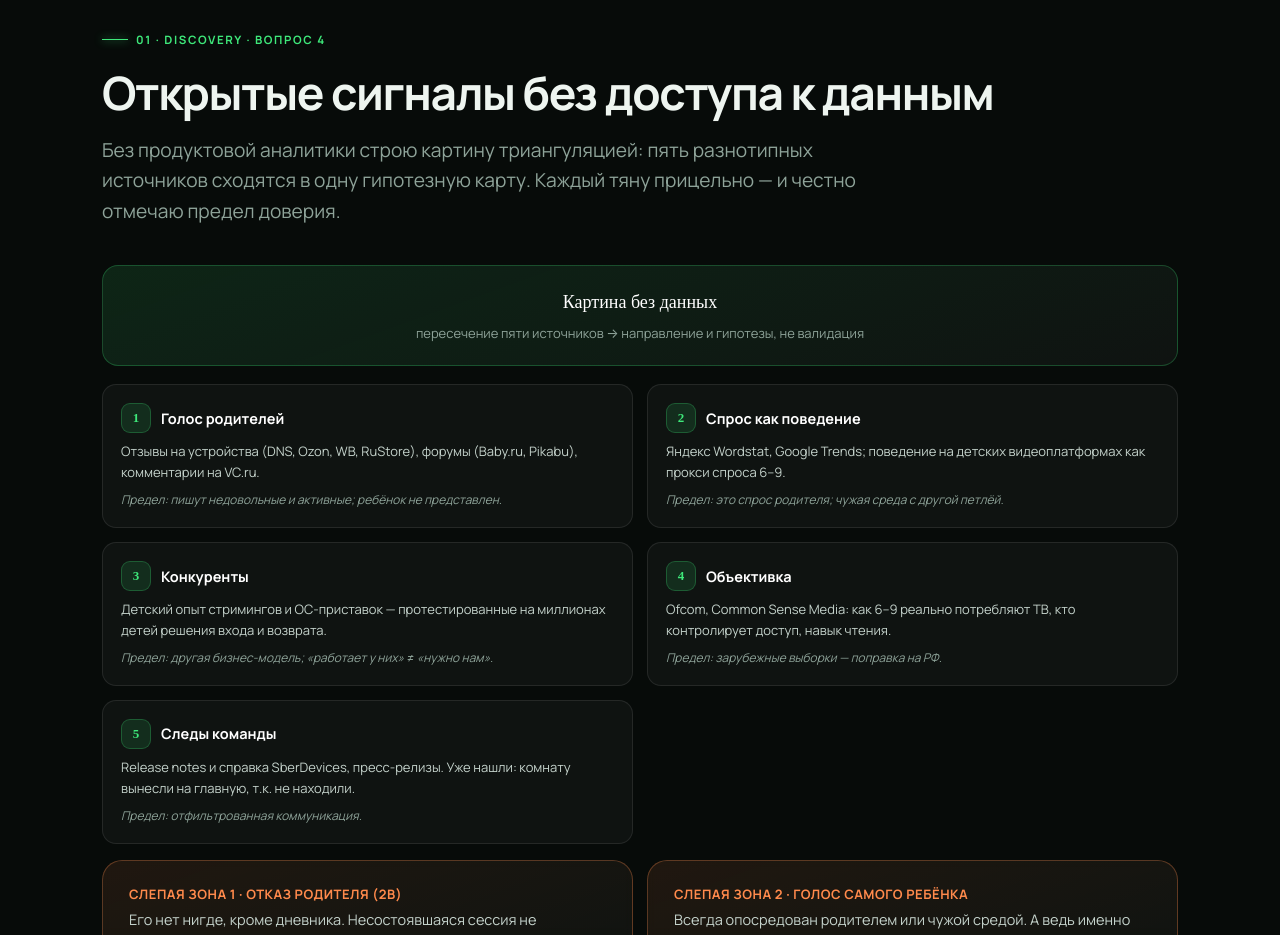
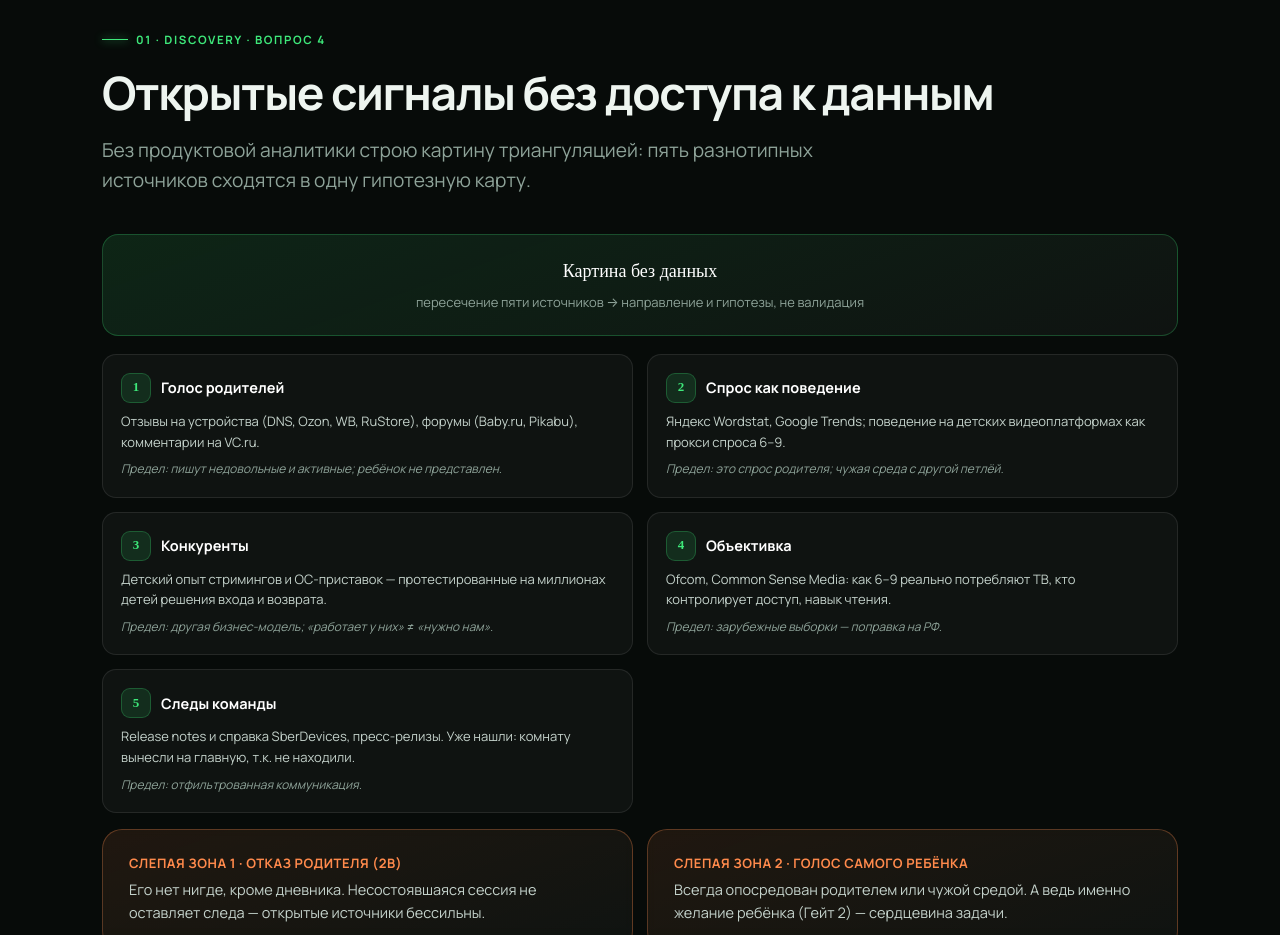
Before and after one commit to nikitatolkachyov17/sbertestcase, a plain HTML site: page index.html in a window 1280 px wide. Shown: the part 7020-7955 px from the top of the page. Drawn offline with Linux system fonts and the light colour scheme; a web font is replaced by a local one.

Commit message:
Update index.html

```diff
--- a/index.html
+++ b/index.html
@@ -518,7 +518,7 @@ footer a{font-weight:700}
 <section>
   <span class="kicker">01 · Discovery · вопрос 4</span>
   <h2 class="sec-title rv">Открытые сигналы без доступа к данным</h2>
-  <p class="sec-lead rv">Без продуктовой аналитики строю картину триангуляцией: пять разнотипных источников сходятся в одну гипотезную карту. Каждый тяну прицельно — и честно отмечаю предел доверия.</p>
+  <p class="sec-lead rv">Без продуктовой аналитики строю картину триангуляцией: пять разнотипных источников сходятся в одну гипотезную карту.</p>
 
   <div class="radial rv">
     <div class="r-core">
```
